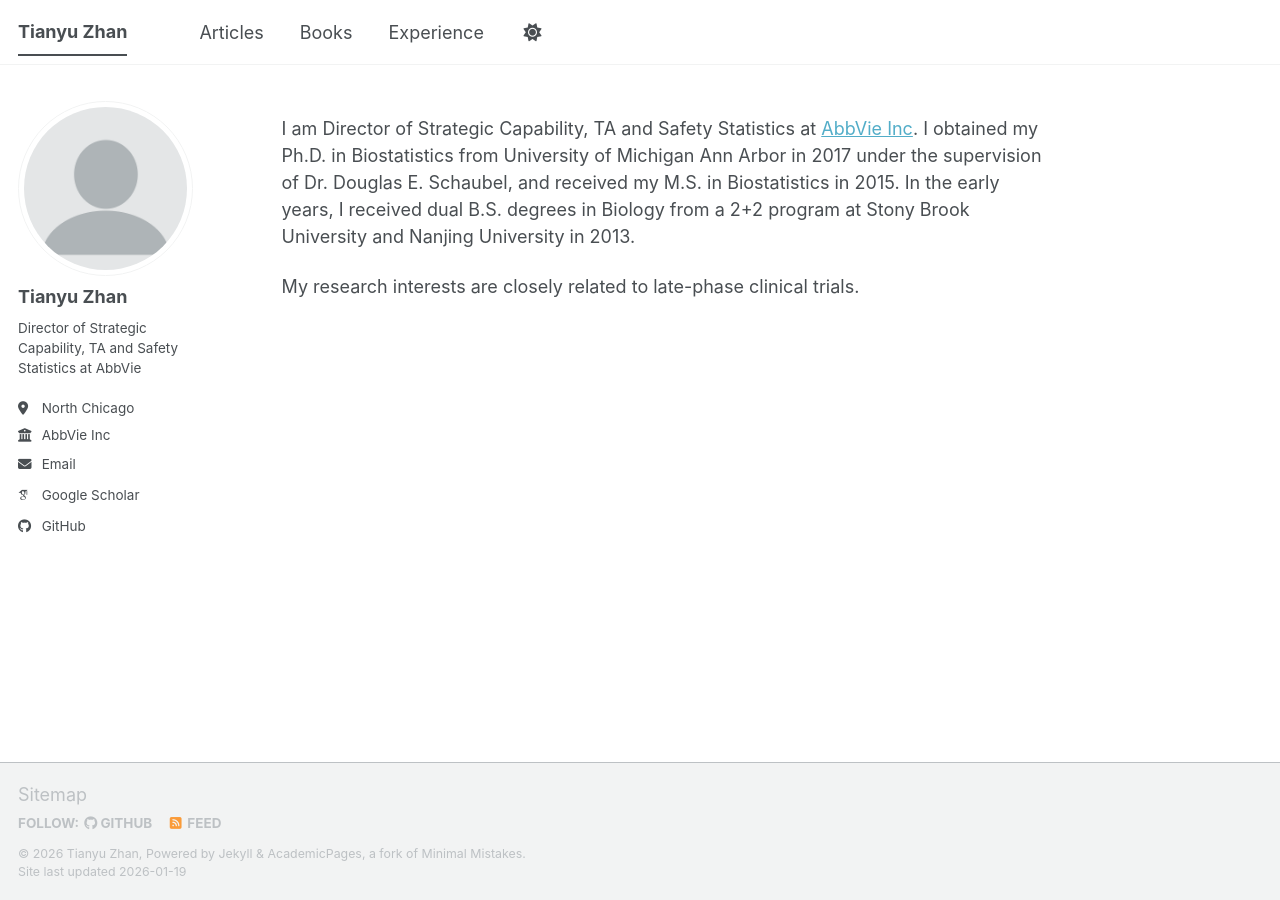
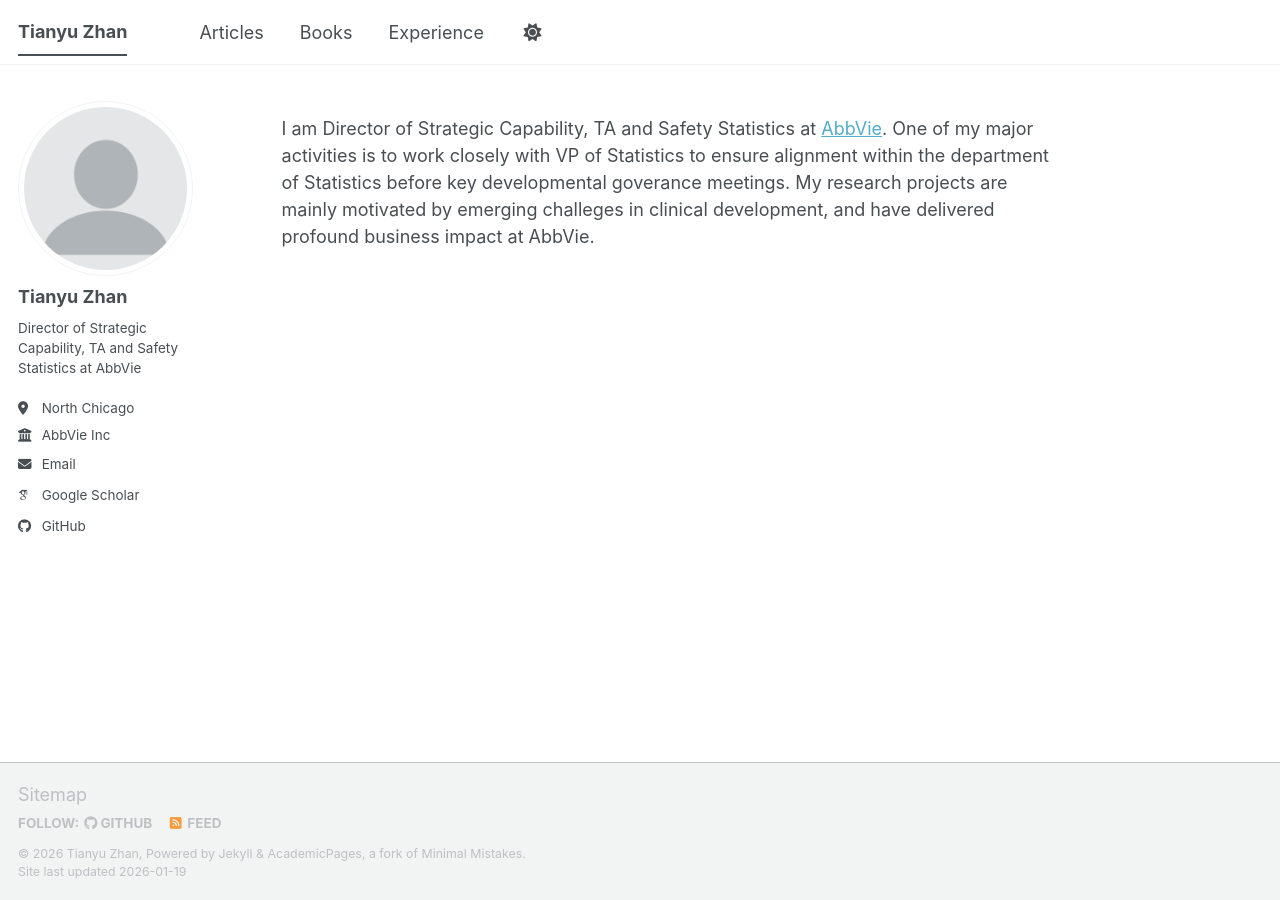
Before and after one commit to tian-yu-zhan/tian-yu-zhan.github.io, a Jekyll site: the page built from _pages/about.md, in a window 1280 px wide. Built offline with Jekyll 4.4.1, drawn with Linux system fonts in a browser that asks for light colours; some web fonts are replaced; a script bundle is joined from its source files by our own code; library files that are not in the unit come from our copies.

Commit message:
Update about.md

```diff
--- a/_pages/about.md
+++ b/_pages/about.md
@@ -7,6 +7,4 @@ redirect_from:
   - /about.html
 ---
 
-I am Director of Strategic Capability, TA and Safety Statistics at [AbbVie Inc](https://www.abbvie.com/). I obtained my Ph.D. in Biostatistics from University of Michigan Ann Arbor in 2017 under the supervision of Dr. Douglas E. Schaubel, and received my M.S. in Biostatistics in 2015. In the early years, I received dual B.S. degrees in Biology from a 2+2 program at Stony Brook University and Nanjing University in 2013.
-
-My research interests are closely related to late-phase clinical trials.
+I am Director of Strategic Capability, TA and Safety Statistics at [AbbVie](https://www.abbvie.com/). One of my major activities is to work closely with VP of Statistics to ensure alignment within the department of Statistics before key developmental goverance meetings. My research projects are mainly motivated by emerging challeges in clinical development, and have delivered profound business impact at AbbVie.
```
